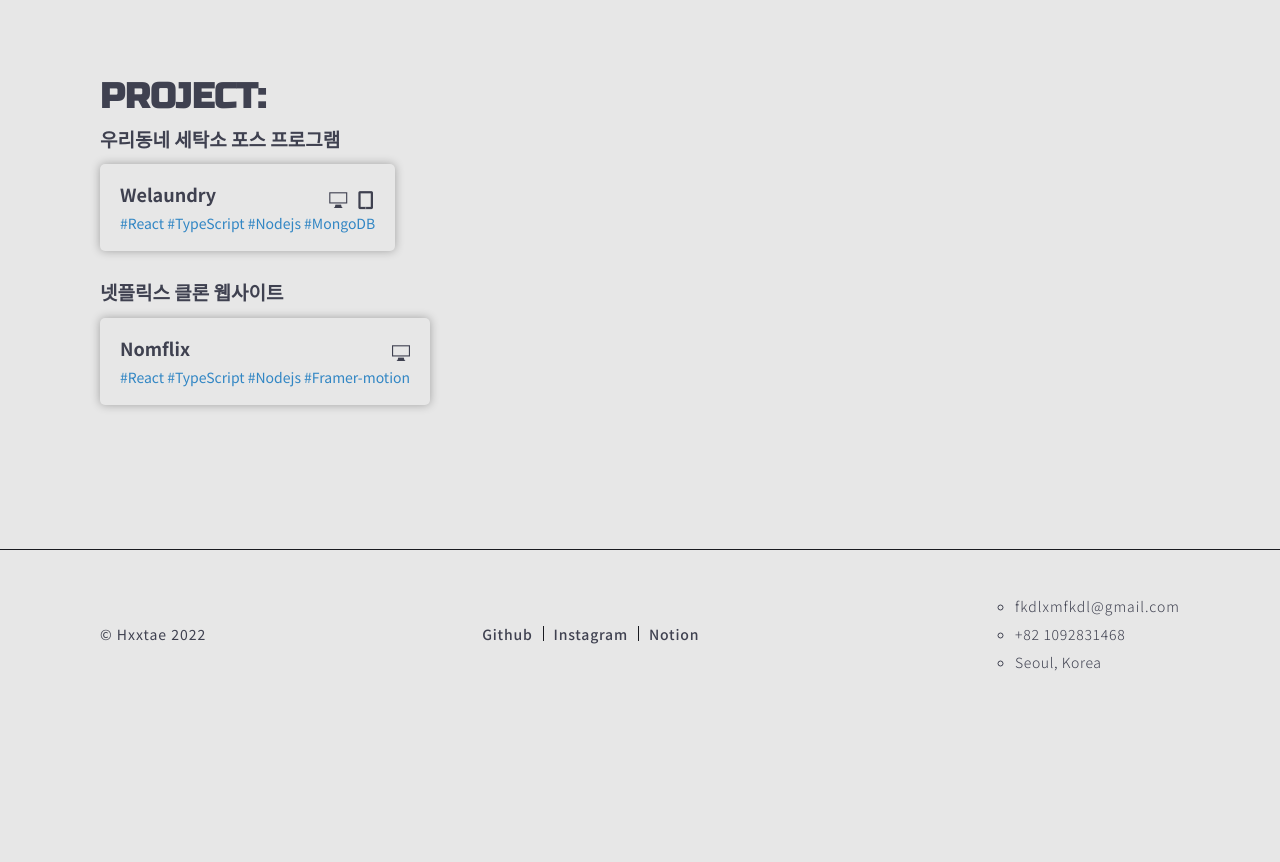
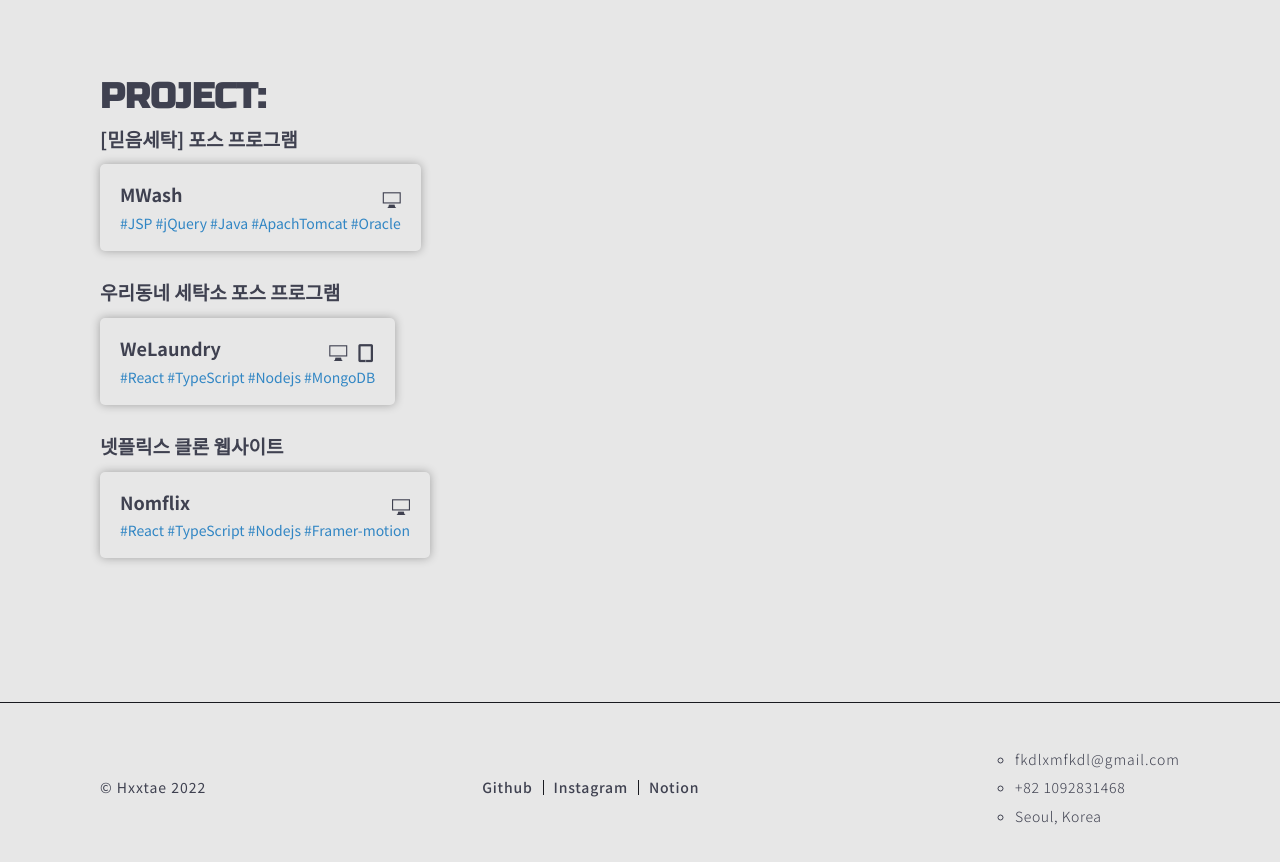
Before and after one commit to hxxtae/heetae, a website built with Parcel: page index.html in a window 1280 px wide. Shown: the part 2140-3002 px from the top of the page. Before the commit the page ends 2858 px from the top, so only its background shows below. Built offline with nearby package versions, Linux system fonts and the light colour scheme; a web font is replaced by a local one.

Commit message:
:books: [Docs]: Update index.html
- add new project
-> 새로운 프로젝트 레이아웃 스타일 구성 추가

```diff
--- a/index.html
+++ b/index.html
@@ -181,18 +181,28 @@
                 <h1 aria-label="나의 프로젝트" data-aos="fade-up" data-aos-anchor=".project-cards">PROJECT:</h1>
                 <div class="card-wrapper">
                   <div class="card-kind" data-aos="fade-up" data-aos-anchor=".project-cards" data-aos-delay="400">
-                    <h2 aria-label="프로젝트 종류 1">우리동네 세탁소 포스 프로그램</h2>
+                    <h2 aria-label="프로젝트 종류 1">[믿음세탁] 포스 프로그램</h2>
                     <div class="card-content">
                       <div>
-                        <a href="https://github.com/hxxtae/we-laundry-client" target="_blank">Welaundry</a>
+                        <a href="/" target="_blank">MWash</a>
+                        <i class="ic-display"></i>
+                      </div>
+                      <p>#JSP #jQuery #Java #ApachTomcat #Oracle</p>
+                    </div>
+                  </div>
+                  <div class="card-kind" data-aos="fade-up" data-aos-anchor=".project-cards" data-aos-delay="800">
+                    <h2 aria-label="프로젝트 종류 2">우리동네 세탁소 포스 프로그램</h2>
+                    <div class="card-content">
+                      <div>
+                        <a href="https://github.com/hxxtae/we-laundry-client" target="_blank">WeLaundry</a>
                         <i class="ic-display"></i>
                         <i class="ic-tablet"></i>
                       </div>
                       <p>#React #TypeScript #Nodejs #MongoDB</p>
                     </div>
                   </div>
-                  <div class="card-kind" data-aos="fade-up" data-aos-anchor=".project-cards" data-aos-delay="800">
-                    <h2 aria-label="프로젝트 종류 2">넷플릭스 클론 웹사이트</h2>
+                  <div class="card-kind" data-aos="fade-up" data-aos-anchor=".project-cards" data-aos-delay="1200">
+                    <h2 aria-label="프로젝트 종류 3">넷플릭스 클론 웹사이트</h2>
                     <div class="card-content">
                       <div>
                         <a href="https://github.com/hxxtae/react-masterclass-nomflix" target="_blank">Nomflix</a>
@@ -205,6 +215,7 @@
               </div>
             </div>
           </section>
+
         </div>
       </div>
     </div>
```
